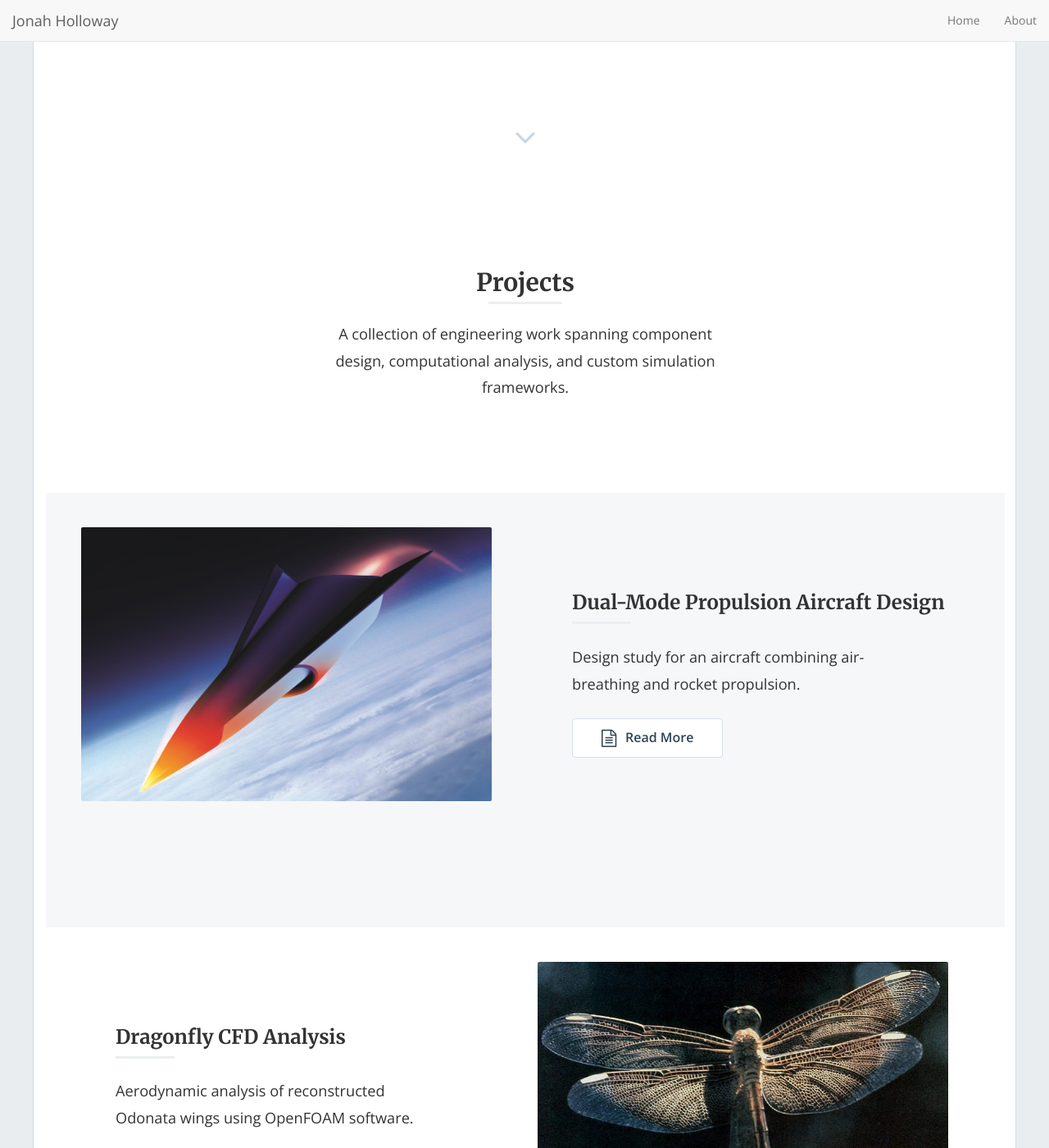
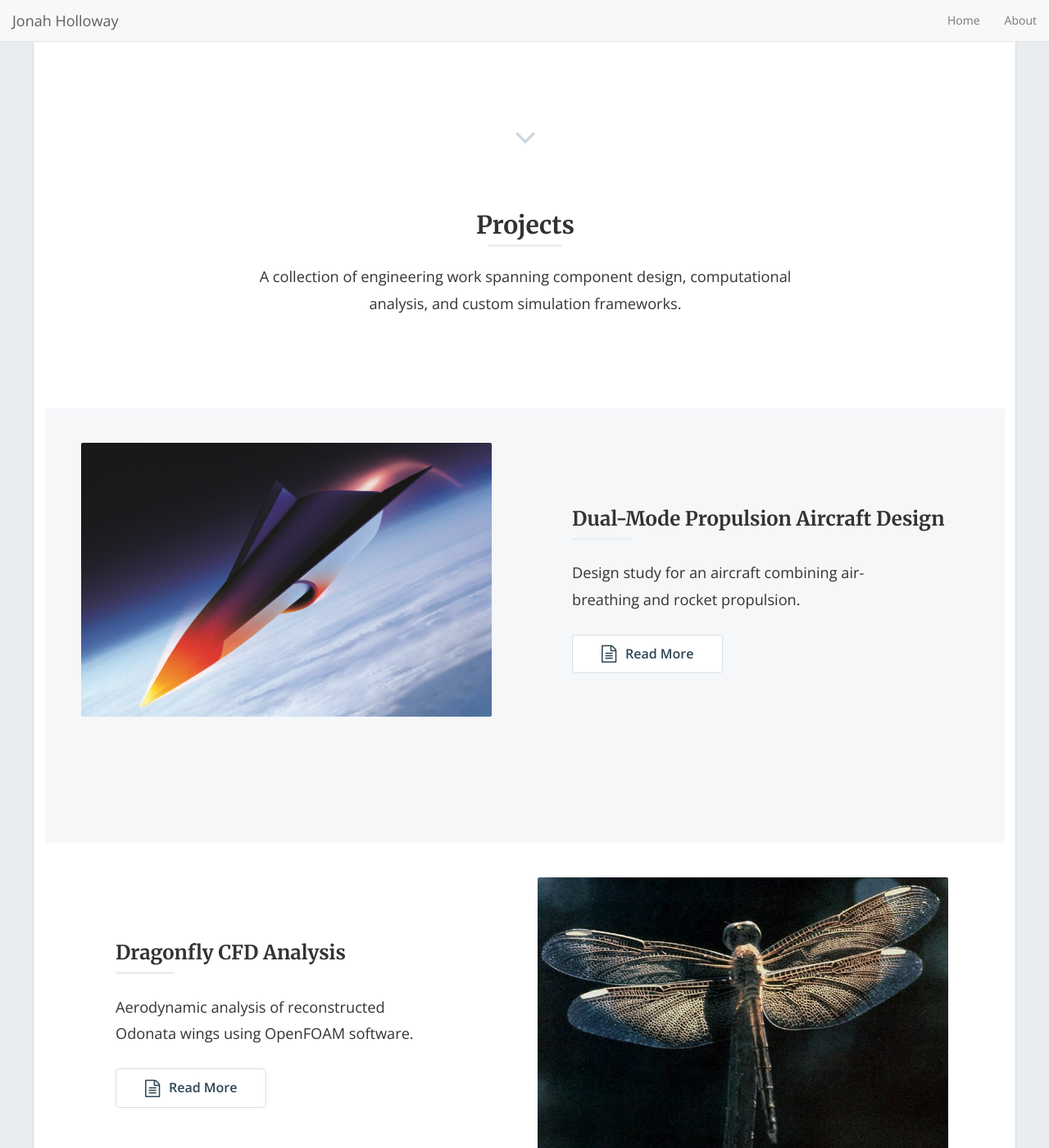
Before and after one commit to jonahholloway/jonahholloway.github.io, a Jekyll site: the page built from index.html, in a window 1280 px wide and 1400 px high, scrolled down 483 px. Shown: the whole window at 82% size. Built offline with Jekyll 4.4.1, drawn with Linux system fonts in a browser that asks for light colours; nearby versions of some CDN libraries; the list of posts is cut into pages by our own code.

Commit message:
Update style.scss

```diff
--- a/css/style.scss
+++ b/css/style.scss
@@ -206,7 +206,7 @@ button.btn, input.btn {
 	3.0 Posts
 --------------------------------------------------------------*/
 #portfolio .container {
-  margin-top: 10em;
+  margin-top: 5em;
   @include bp-xsmall {
     margin-top: 2em;
   }
@@ -237,7 +237,7 @@ button.btn, input.btn {
 }
 
 .section-subtitle {
-  width: 40%;
+  width: 60%;
   margin: 0 auto;
   @include bp-xsmall {
     width: 100%;
```
